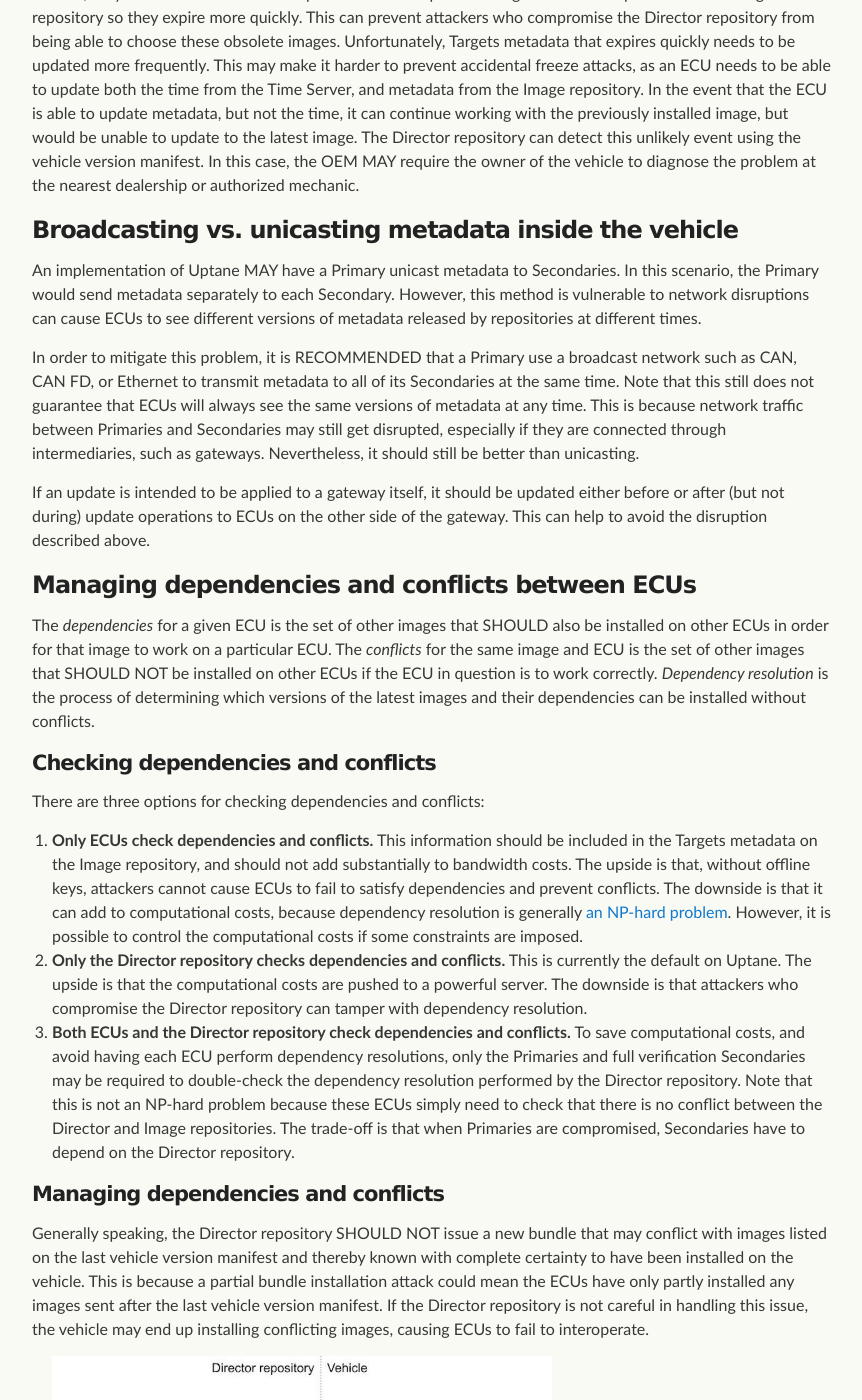
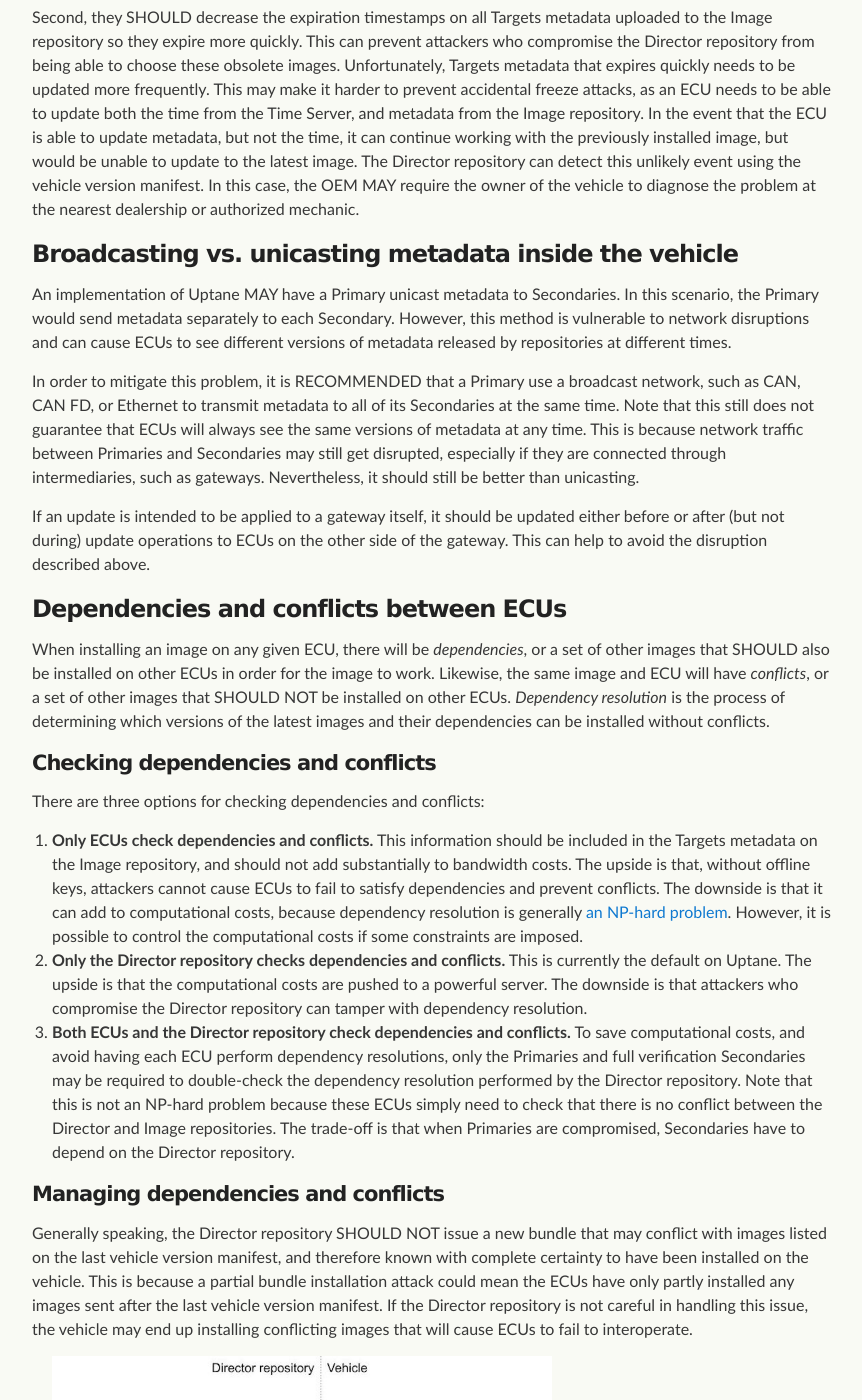
Before and after one commit to uptane/deployment-considerations, a Jekyll site: the page built from security_considerations.md, in a window 1280 px wide and 1400 px high, scrolled down 1319 px. Shown: the whole window, without its empty margins (208-1070 px from the left). Built offline with Jekyll 4.4.1, drawn with Linux system fonts in a browser that asks for light colours; our own code applies the rules of GitHub Pages for plain Markdown files; some of the changed text lies outside the part shown.

Commit message:
small change in one header plus on Security page
There were one or two sentences where the language was almost completely redundant. I tried to simplify those without changing the meaning. Under the dependency and conflicts section, I also modified the subheads because a subhead should not have the exact same title as a heading.

```diff
--- a/security_considerations.md
+++ b/security_considerations.md
@@ -10,7 +10,7 @@ if an OEM or supplier deems it necessary. In this section, we discuss several of
 
 ### Restricting image installation with custom hardware IDs
 
-Before an ECU installs a new image, it SHOULD always check the hardware type of the image. This can prevent attackers from causing an ECU to install arbitrary images it was not intended to have. Furthermore, to prevent attackers who compromise the Director repository from causing unintended images to be installed on any ECU, an OEM and/or its suppliers SHOULD include certain information about images in the Targets metadata.
+Before an ECU installs a new image, it SHOULD always check the hardware type of the image. This can prevent attackers from causing an ECU to install arbitrary images it was not intended to have. Furthermore, an OEM and/or its suppliers SHOULD include certain information about images in the Targets metadata to prevent the installation of these arbitrary images if the Director repository should be compromised.
 
 Consider the following example in which attackers have compromised the Director repository. If certain mitigating steps have been taken, such as using release counters, they can not rollback software updates. Furthermore, without an additional key compromise, attackers cannot cause arbitrary software attacks on Primaries and full verification Secondaries. However, attackers can cause the ECUs of one hardware type to install images intended for another hardware type. To use an analogy, this is similar to causing [Linkedsys](https://www.linksys.com/us/) routers to install images intended for [NetGear](https://www.netgear.com/) routers.
 
@@ -28,15 +28,15 @@ Second, they SHOULD decrease the expiration timestamps on all Targets metadata u
 
 ### Broadcasting vs. unicasting metadata inside the vehicle
 
-An implementation of Uptane MAY have a Primary unicast metadata to Secondaries. In this scenario, the Primary would send metadata separately to each Secondary. However, this method is vulnerable to network disruptions can cause ECUs to see different versions of metadata released by repositories at different times.
+An implementation of Uptane MAY have a Primary unicast metadata to Secondaries. In this scenario, the Primary would send metadata separately to each Secondary. However, this method is vulnerable to network disruptions and can cause ECUs to see different versions of metadata released by repositories at different times.
 
-In order to mitigate this problem, it is RECOMMENDED that a Primary use a broadcast network such as CAN, CAN FD, or Ethernet to transmit metadata to all of its Secondaries at the same time. Note that this still does not guarantee that ECUs will always see the same versions of metadata at any time. This is because network traffic between Primaries and Secondaries may still get disrupted, especially if they are connected through intermediaries, such as gateways. Nevertheless, it should still be better than unicasting.
+In order to mitigate this problem, it is RECOMMENDED that a Primary use a broadcast network, such as CAN, CAN FD, or Ethernet to transmit metadata to all of its Secondaries at the same time. Note that this still does not guarantee that ECUs will always see the same versions of metadata at any time. This is because network traffic between Primaries and Secondaries may still get disrupted, especially if they are connected through intermediaries, such as gateways. Nevertheless, it should still be better than unicasting.
 
 If an update is intended to be applied to a gateway itself, it should be updated either before or after (but not during) update operations to ECUs on the other side of the gateway. This can help to avoid the disruption described above.
 
-### Managing dependencies and conflicts between ECUs
+### Dependencies and conflicts between ECUs
 
-The *dependencies* for a given ECU is the set of other images that SHOULD also be installed on other ECUs in order for that image to work on a particular ECU. The *conflicts* for the same image and ECU is the set of other images that SHOULD NOT be installed on other ECUs if the ECU in question is to work correctly. *Dependency resolution* is the process of determining which versions of the latest images and their dependencies can be installed without conflicts.
+When installing an image on any given ECU, there will be *dependencies*, or a set of other images that SHOULD also be installed on other ECUs in order for the image to work. Likewise, the same image and ECU will have *conflicts*,  or a set of other images that SHOULD NOT be installed on other ECUs. *Dependency resolution* is the process of determining which versions of the latest images and their dependencies can be installed without conflicts.
 
 #### Checking dependencies and conflicts
 
@@ -48,7 +48,7 @@ There are three options for checking dependencies and conflicts:
 
 #### Managing dependencies and conflicts
 
-Generally speaking, the Director repository SHOULD NOT issue a new bundle that may conflict with images listed on the last vehicle version manifest and thereby known with complete certainty to have been installed on the vehicle. This is because a partial bundle installation attack could mean the ECUs have only partly installed any images sent after the last vehicle version manifest. If the Director repository is not careful in handling this issue, the vehicle may end up installing conflicting images, causing ECUs to fail to interoperate.
+Generally speaking, the Director repository SHOULD NOT issue a new bundle that may conflict with images listed on the last vehicle version manifest, and therefore known with complete certainty to have been installed on the vehicle. This is because a partial bundle installation attack could mean the ECUs have only partly installed any images sent after the last vehicle version manifest. If the Director repository is not careful in handling this issue, the vehicle may end up installing conflicting images that will cause ECUs to fail to interoperate.
 
 <img align="center" src="assets/images/security_1_exchange_director_vehicle.png" width="500" style="margin: 0px 20px"/>
 
@@ -104,7 +104,7 @@ Second, it is not necessary for ECUs to write and sign an ECU version report upo
 
 ### Balancing security and bandwidth
 
-When deploying any system, it is important to think about the costs involved.  Those can roughly be partitioned into computational, network (bandwidth), and storage.  To understand these costs, this section gives a rough sense of how those costs may vary depending upon the deployment scenario.  These numbers are not authoritative, but are meant to give a rough sense of order of magnitude costs.
+When deploying any system, it is important to think about the costs involved.  Those can roughly be partitioned into computational, network (bandwidth), and storage.  This section gives a rough sense of how those costs may vary depending upon the deployment scenario employed.  The numbers quoted are not authoritative, but do express order of magnitude costs.
 
 A Primary will end up retrieving and verifying any updated metadata from the repositories it communicates with, which usually means an Image repository and a Director repository will be contacted.  Whenever an image is added to the Image repository, a Primary will download a new Targets, Snapshot, and Timestamp role file.  The Root file is updated less frequently, but when this is done, it may also need to be verified.  Verifying these repositories and roles entails checking a signature on each of the files.  Whenever the vehicle is requested to install an update, the Primary also receives a new piece of metadata for the Targets, Snapshot, and Timestamp roles, and on rare occasions, from the Root file. As noted above, this verification requires a signature check.  A Primary must also compute the secure hash of all images it will serve to ECUs.  The previous known good version of all metadata files must be retained.  It is also wise to retain any images until Secondaries have confirmed installation.
 
```
Also changed, not shown: other parts of security_considerations.md (+1 -1 lines).
